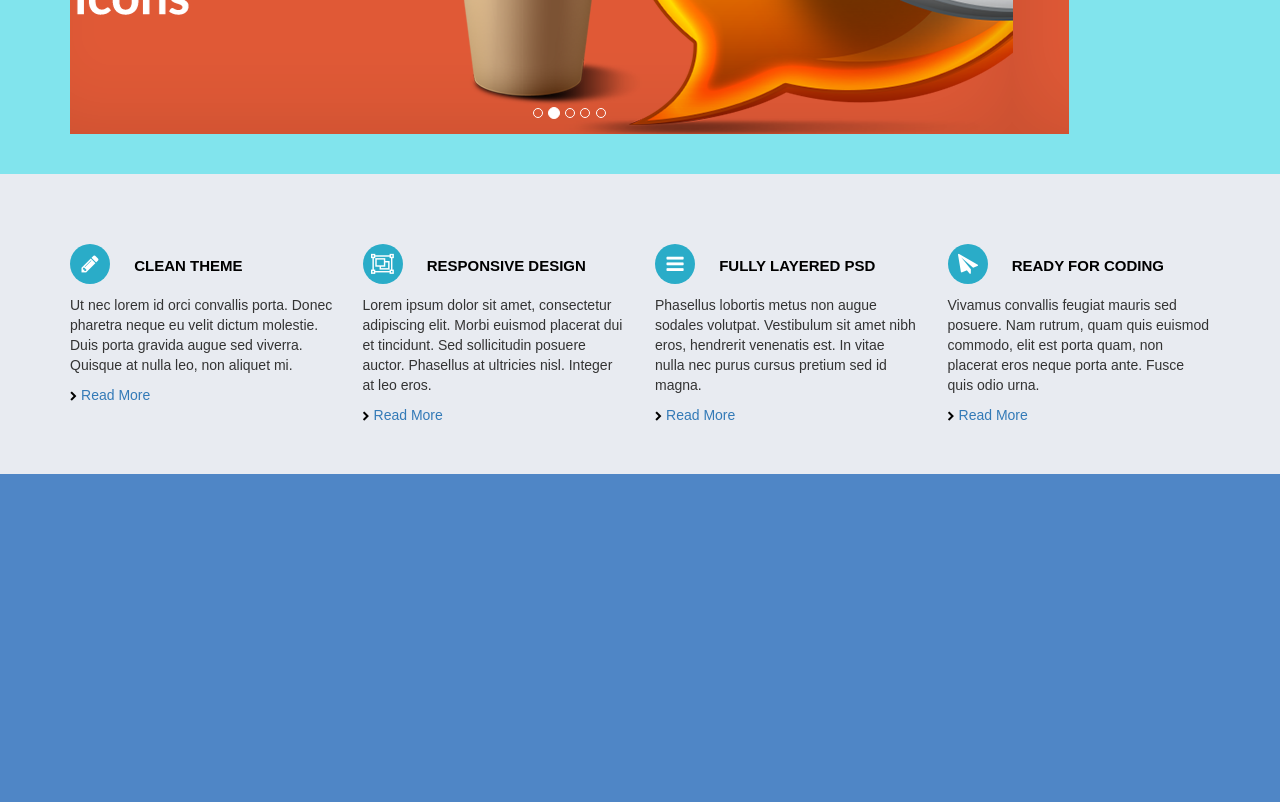
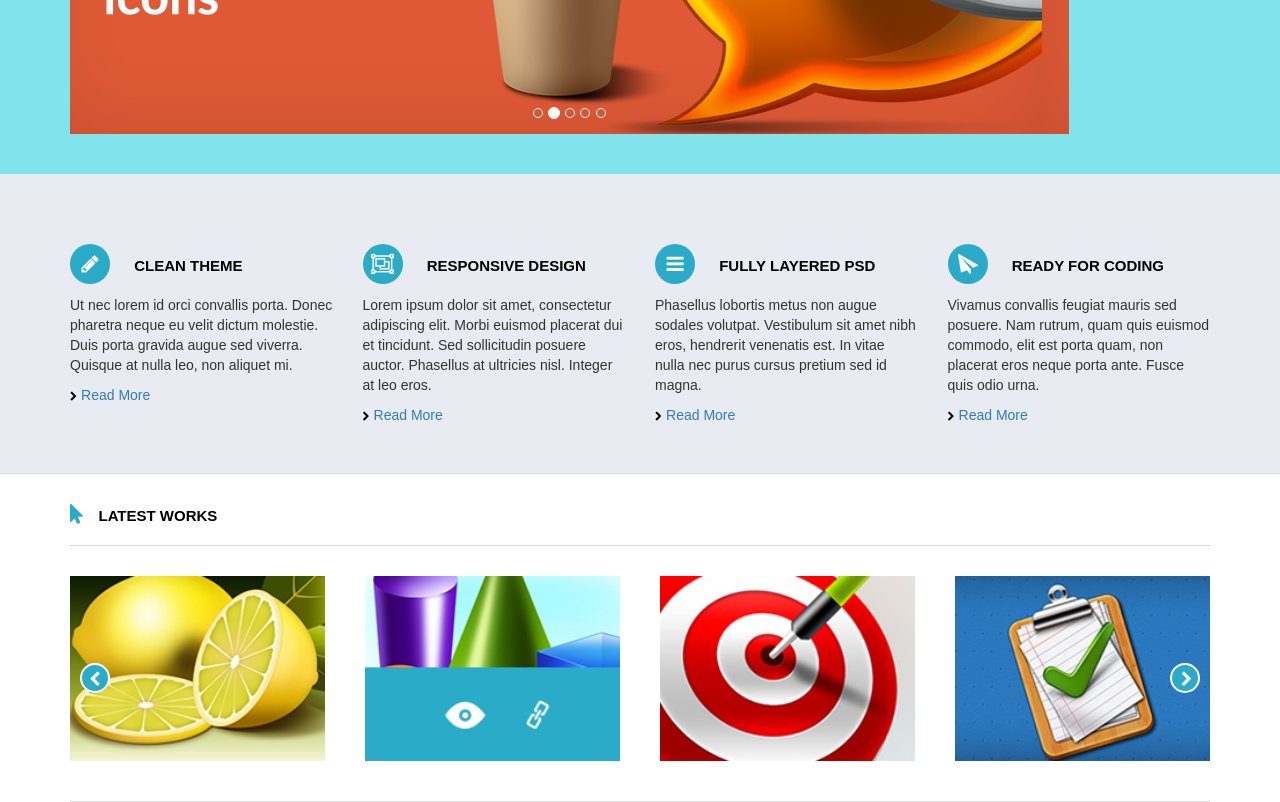
Before and after one commit to carolinaknoll/bislite, a plain HTML site: page index.html in a window 1280 px wide. Shown: the part 446-1248 px from the top of the page. Before the commit the page ends 920 px from the top, so only its background shows below. Drawn offline with nearby package versions, Linux system fonts and the light colour scheme.

Commit message:
Add latest-works section with carousel

```diff
--- a/index.html
+++ b/index.html
@@ -11,6 +11,7 @@
     <link href="https://maxcdn.bootstrapcdn.com/font-awesome/4.4.0/css/font-awesome.min.css" rel="stylesheet">
     <link href='http://fonts.googleapis.com/css?family=Lato&subset=latin,latin-ext' rel='stylesheet' type='text/css'>
     <link rel="stylesheet" href="css/main.css">
+    <link rel="stylesheet" href="css/owl.carousel.css">
 
     <!--[if lt IE 9]> <script src="http://html5shiv.googlecode.com/svn/trunk/html5.js"></script> <![endif]-->
   </head>
@@ -141,10 +142,30 @@
       </div>
     </div>
 
+    <div class="latest-works">
+      <div class="container">
+        <h4 class="section-title"><i class="fa fa-mouse-pointer"></i> LATEST WORKS</h4>
+
+        <div class="owl-carousel">
+          <div> <img src="img/home/latest-works-img1.png" alt="First slide"> </div>
+          <div> <img src="img/home/latest-works-img2.png" alt="Second slide"> </div>
+          <div> <img src="img/home/latest-works-img3.png" alt="Third slide"> </div>
+          <div> <img src="img/home/latest-works-img4.png" alt="Fourth slide"> </div>
+        </div>
+      </div>
+    </div>
+
     <footer class="footer">
     </footer>
 
     <script src="http://ajax.aspnetcdn.com/ajax/jQuery/jquery-2.1.4.min.js"></script>
     <script src="https://maxcdn.bootstrapcdn.com/bootstrap/3.3.6/js/bootstrap.min.js" integrity="sha384-0mSbJDEHialfmuBBQP6A4Qrprq5OVfW37PRR3j5ELqxss1yVqOtnepnHVP9aJ7xS" crossorigin="anonymous"></script>
+    <script src="js/owl.carousel.min.js"></script>
+    <script>
+      $(document).ready(function(){
+      $(".owl-carousel").owlCarousel();
+      });
+    </script>
+    <script src="js/main.js"></script>
   </body>
 </html>
--- /dev/null
+++ b/js/main.js
@@ -0,0 +1,20 @@
+$('.owl-carousel').owlCarousel({
+  loop:true,
+  margin:40,
+  nav:true,
+  navText: ['<i class="fa fa-chevron-left"></i>', '<i class="fa fa-chevron-right"></i>'],
+  autoplay:true,
+  autoplayTimeout:3000,
+  autoplayHoverPause:true,
+  responsive:{
+      0:{
+          items:1
+      },
+      400:{
+          items:2
+      },
+      768:{
+          items:4
+      }
+  }
+});
--- a/scss/main.scss
+++ b/scss/main.scss
@@ -84,6 +84,7 @@ h4 {
   background-size: cover;
   width: 100%;
   position: relative;
+  border-bottom: 1px solid #d9d9d9;
 }
 
 .middle-section .row {
@@ -116,6 +117,33 @@ h4 {
   color: #000;
 }
 
+/* Latest Works */
+
+.latest-works {
+  min-height: 280px;
+  background: #FFF;
+  background-size: cover;
+  width: 100%;
+  position: relative;
+}
+
+.section-title {
+  font-size: 15px;
+  padding: 20px 0;
+  border-bottom: 1px solid #d9d9d9;
+}
+
+.section-title .fa {
+  font-size: 20px;
+  color: #2aacc8;
+  margin-right: 10px;
+}
+
+.owl-carousel {
+  padding-top: 20px;
+  padding-bottom: 40px;
+  border-bottom: 1px solid #d9d9d9;
+}
 
 /* Media Queries */
 
```
Also changed, not shown: css/main.css, css/owl.carousel.css (added), img/home/latest-works-img1.png (added), img/home/latest-works-img2.png (added), img/home/latest-works-img3.png (added), img/home/latest-works-img4.png (added), js/owl.carousel.min.js (added), 1 other file.
